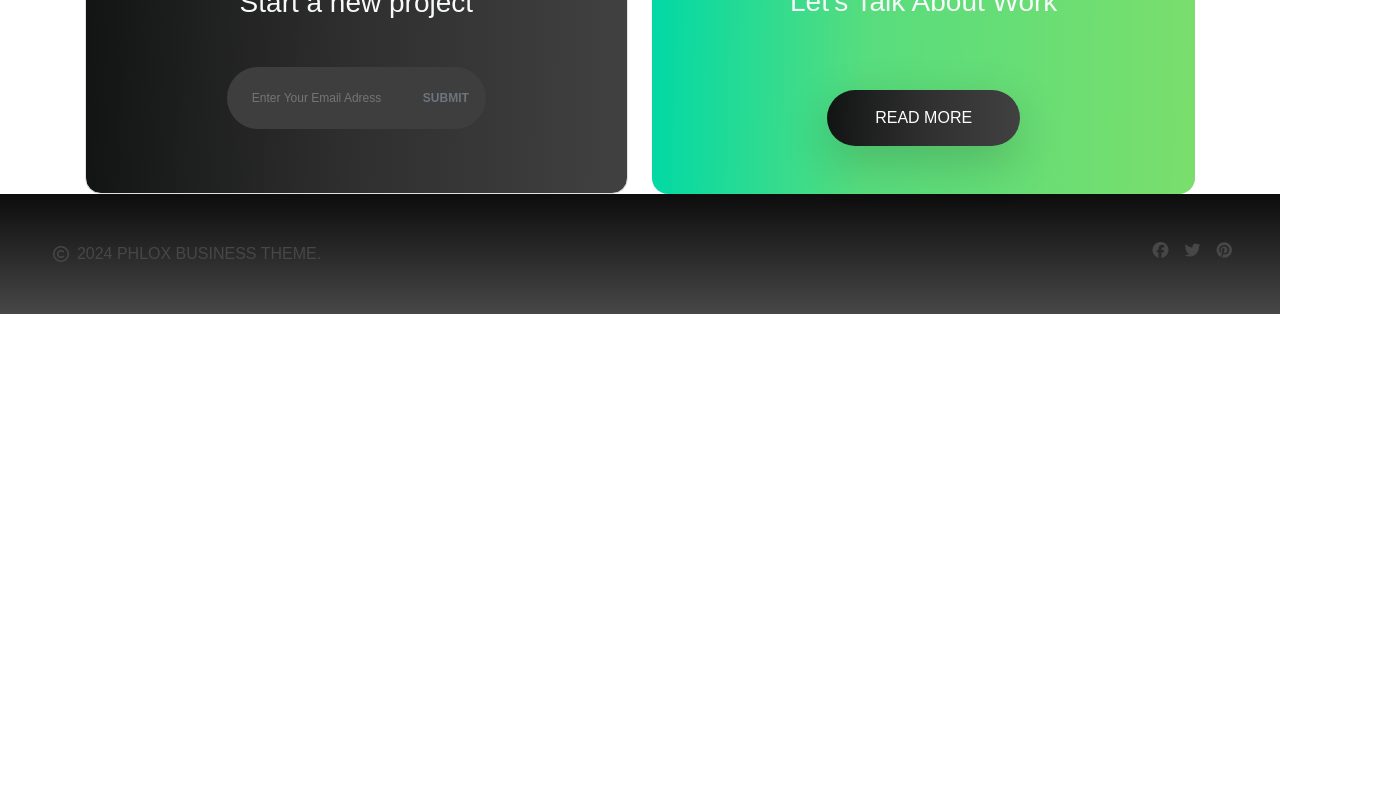
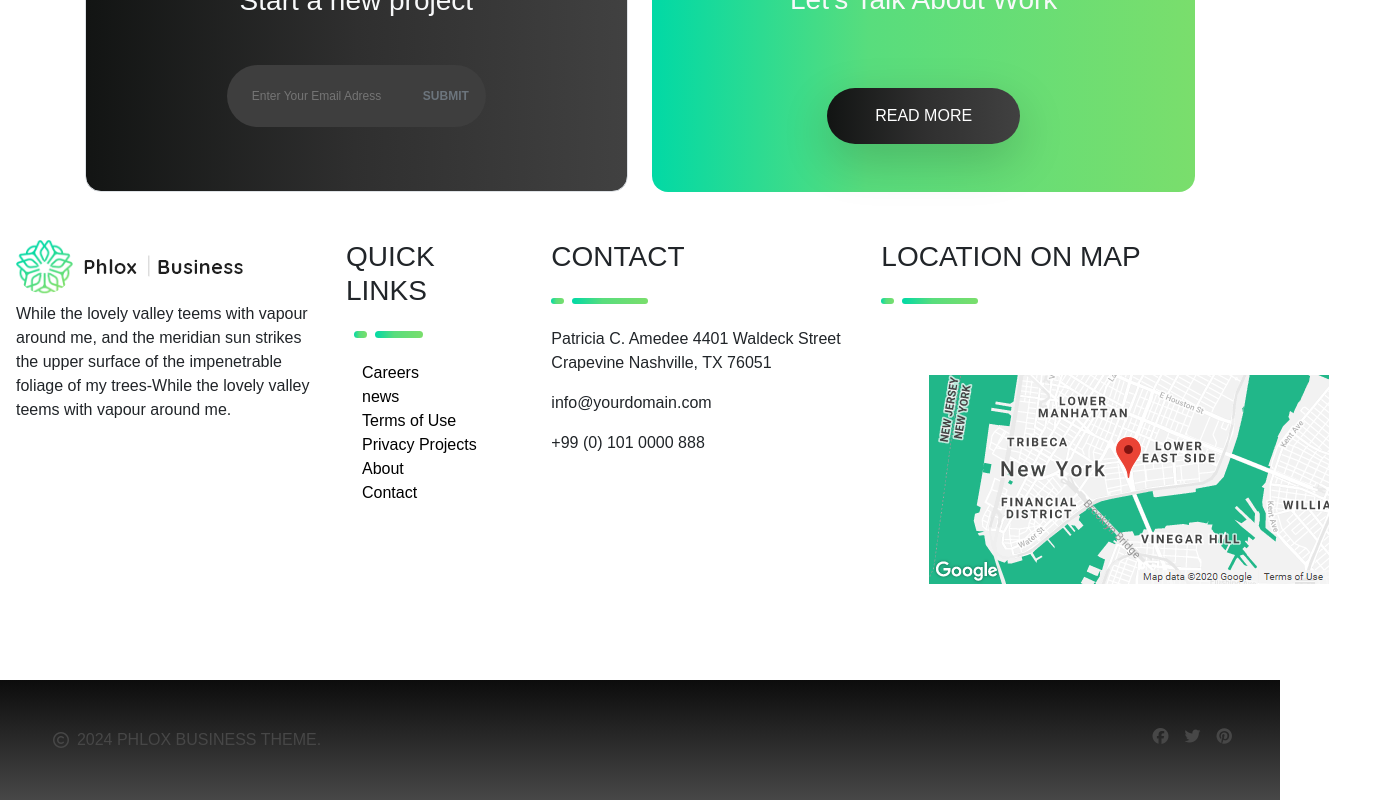
Before and after one commit to Mftr96/proj-html-vuejs, a Vue app: page / in a window 1280 px wide. Shown: the part 1850-2650 px from the top of the page, 1377 px wide, since content can reach past the window. Before the commit the page ends 2164 px from the top, so only its background shows below. Built offline with nearby package versions, Linux system fonts and the light colour scheme.

Commit message:
tolto debug-row a OurWorks

```diff
--- a/src/components/AppFooter.vue
+++ b/src/components/AppFooter.vue
@@ -6,13 +6,73 @@
 <!-- QUI HTML -->
 <template>
     <footer>
+        <section class="upper-footer">
+            <div class="row gap-1">
+                <div class="col-3 py-5 ">
+                    <img class="ms-3 mb-2" src="../assets/photo/images/cropped-Group-39-2x.png" alt="cropped-Group-39-2x.png">
+                    <p class="ms-3 w-100">
+                       While the lovely valley teems with vapour around
+                       me, and the meridian sun strikes the upper surface
+                       of the impenetrable foliage of my trees-While the
+                       lovely valley teems with vapour around me.
+                    </p>
+                </div>
+                <div class="col-2 py-5   ">
+                    <h3 class="ms-3">QUICK LINKS</h3>
+                    <hr class="d-inline-block ms-4 me-2 rounded bg-success opacity-100" />
+                    <hr class="separator w-25 d-inline-block rounded bg-success opacity-100" />
+                    <ul class="text-black text-decoration-none">
+                        <li >
+                            <a class="text-black text-decoration-none " href="">Careers</a>
+                        </li>
+                        <li>
+                            <a class="text-black text-decoration-none" href="">news</a>
+                        </li>
+                        <li>
+                            <a class="text-black text-decoration-none" href="">Terms of Use</a>
+                        </li>
+                        <li>
+                            <a class="text-black text-decoration-none" href="">Privacy Projects</a>
+                        </li>
+                        <li>
+                            <a class="text-black text-decoration-none" href="">About</a>
+                        </li>
+                        <li>
+                            <a class="text-black text-decoration-none" href="">Contact</a>
+                        </li>
+                    </ul>
+
+                </div>
+                <div class="col-3 py-5 ">
+                    <h3>CONTACT</h3>
+                    <hr class="d-inline-block me-2 rounded bg-success opacity-100" />
+                    <hr class="separator w-25 d-inline-block rounded bg-success opacity-100" />
+                    <p>
+                       Patricia C. Amedee 4401 Waldeck Street
+                       Crapevine Nashville, TX 76051
+                    </p>
+                    <p>info@yourdomain.com</p>
+                    <p>+99 (0) 101 0000 888</p>
+
+
+                </div>
+                <div class="col-3 py-5 ">
+                    <h3>LOCATION ON MAP</h3>
+                    <hr class="d-inline-block me-2 rounded bg-success opacity-100" />
+                    <hr class="separator w-25 d-inline-block rounded bg-success opacity-100" />
+                    <img class="p-5" src="../assets\photo\images\map.png" alt="map.png">
+
+
+                </div>
+            </div>
+        </section>
         <section class="lower-footer p-5">
             <div class="row debug-row justify-content-between ">
-                <div class="col-3 d-flex justify-content-center align-items-center debug">
+                <div class="col-3 d-flex justify-content-center align-items-center ">
                     <i class="fa-regular fa-copyright"></i>
                     <p class="ms-2 p-0 m-0">2024 PHLOX BUSINESS THEME.</p>
                 </div>
-                <div class="col-3 debug d-flex gap-3 justify-content-end">
+                <div class="col-3  d-flex gap-3 justify-content-end">
                     <i class="fa-brands fa-facebook"></i>
                     <i class="fa-brands fa-twitter"></i>
                     <i class="fa-brands fa-pinterest"></i>
@@ -27,14 +87,36 @@
 </template>
 <!-- QUI CSS -->
 <style scoped>
+li{
+    list-style: none;
+}
+
 
 .lower-footer{
 background: linear-gradient(
     rgba(12,12,12,1)0%,
     rgba(71,71,71,1)100%
 );
-color:    rgba(71,71,71,1)
+color:rgba(71,71,71,1)
  ;
+}
+hr {
+    width: 0.8rem;
+    padding: 0.2rem 0;
+    border: 0;
+}
+hr,
+.separator,
+button,
+.bgImg {
+
+    background: linear-gradient(
+        271deg,
+        rgba(122, 222, 108, 1) 0%,
+        rgba(88, 221, 125, 1) 60%,
+        rgba(0, 217, 166, 1) 100%
+    );
+
 }
 
 </style>
--- a/src/components/AppMain/OurWorks.vue
+++ b/src/components/AppMain/OurWorks.vue
@@ -78,9 +78,7 @@ export default {
 
 <!-- QUI CSS -->
 <style scoped>
-.debug-row{
-    border: 1px solid black;
-}
+
 button{
     background-color: rgb(134, 206, 117);
 }
```
